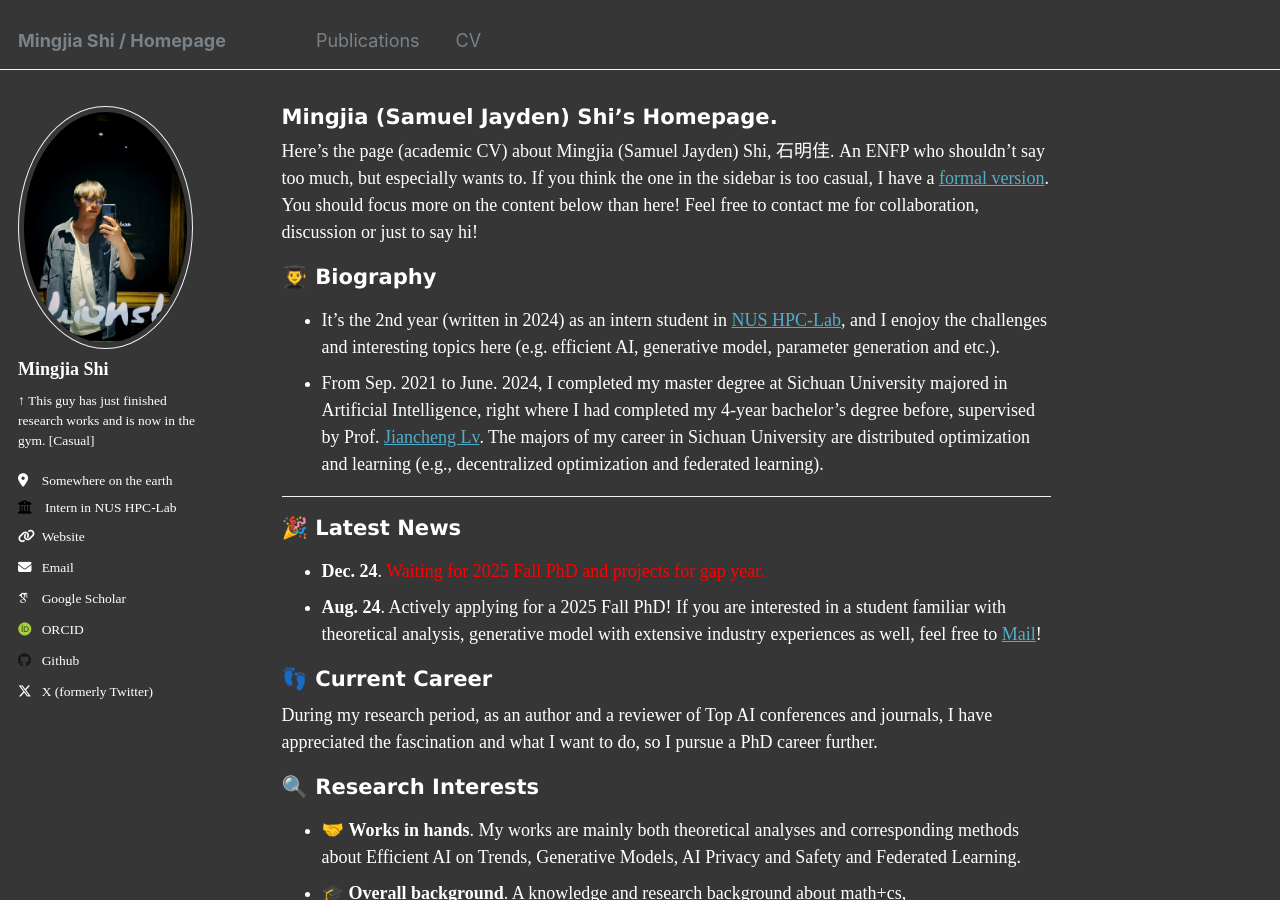
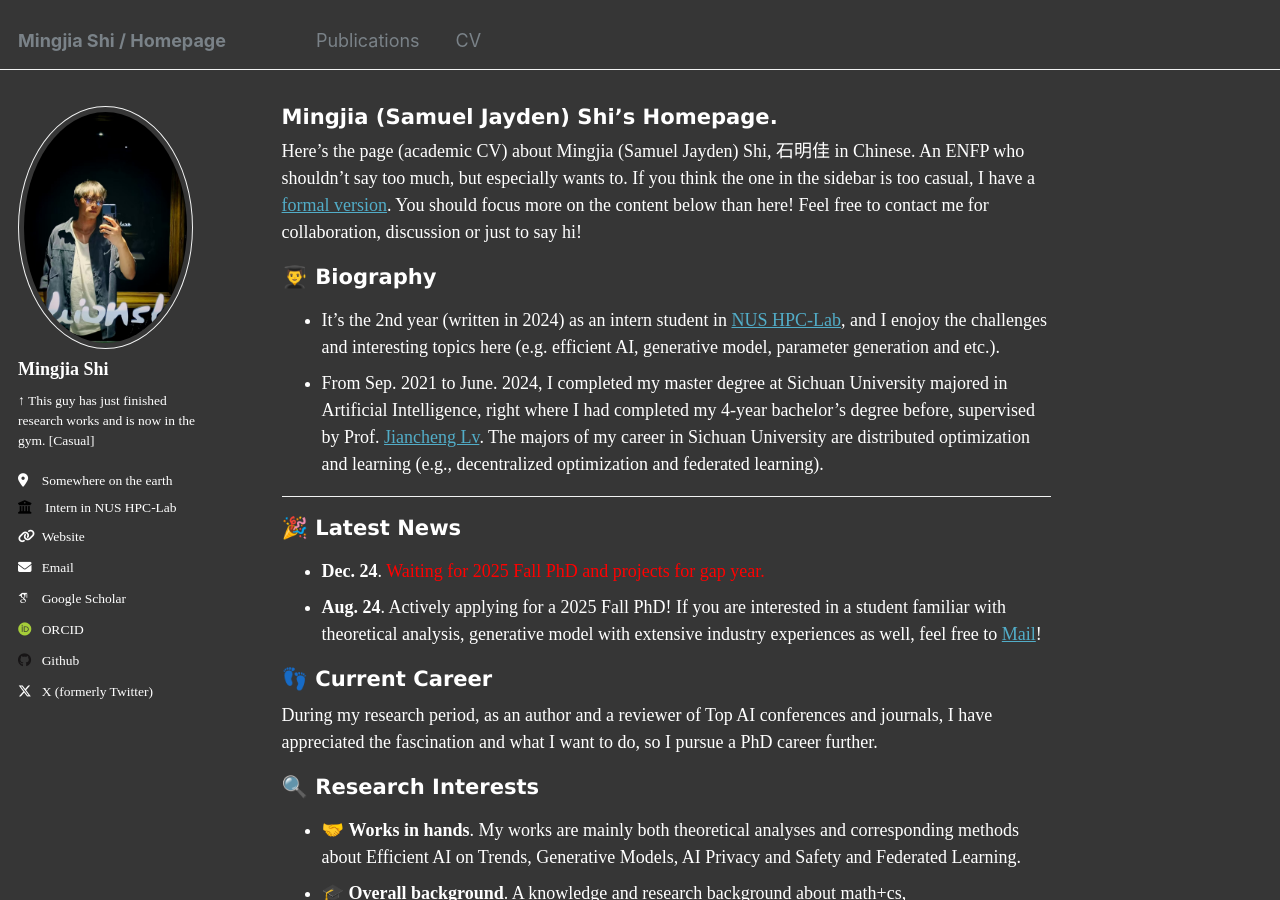
Before and after one commit to BDeMo/homepage, a Jekyll site: the page built from _pages/about.md, in a window 1280 px wide and 900 px high. Built offline with Jekyll 4.4.1, drawn with Linux system fonts in a browser that asks for light colours; some web fonts are replaced.

Commit message:
Update fonts

```diff
--- a/_pages/about.md
+++ b/_pages/about.md
@@ -7,7 +7,7 @@ redirect_from:
   - /about.html
 ---
 
- Here's the page (academic CV) about Mingjia (Samuel Jayden) Shi, 石明佳. An ENFP who shouldn't say too much, but especially wants to. If you think the one in the sidebar is too casual, I have a [formal version](images/a_pic_of_mine_2.jpg). You should focus more on the content below than here! Feel free to contact me for collaboration, discussion or just to say hi!
+ Here's the page (academic CV) about Mingjia (Samuel Jayden) Shi, 石明佳 in Chinese. An ENFP who shouldn't say too much, but especially wants to. If you think the one in the sidebar is too casual, I have a [formal version](images/a_pic_of_mine_2.jpg). You should focus more on the content below than here! Feel free to contact me for collaboration, discussion or just to say hi!
 
 👨‍🎓 Biography
 ======
--- a/_sass/_variables.scss
+++ b/_sass/_variables.scss
@@ -50,7 +50,7 @@ $type-size-2                : 1.464em;  // ~31.248px * 0.75
 $type-size-3                : 1.172em;  // ~25.008px * 0.75
 // $type-size-4                : 1.25em;   // ~20px
 // $type-size-4                : 0.937em;   // ~20px * 0.75
-$type-size-4                : 1em;   // ~20px * 0.75
+$type-size-4                : 1em;   // ~20px * 0.8
 $type-size-5                : 1em;      // ~16px
 // $type-size-5                : 0.750em;      // ~16px * 0.75
 $type-size-6                : 0.75em;   // ~12px
```
